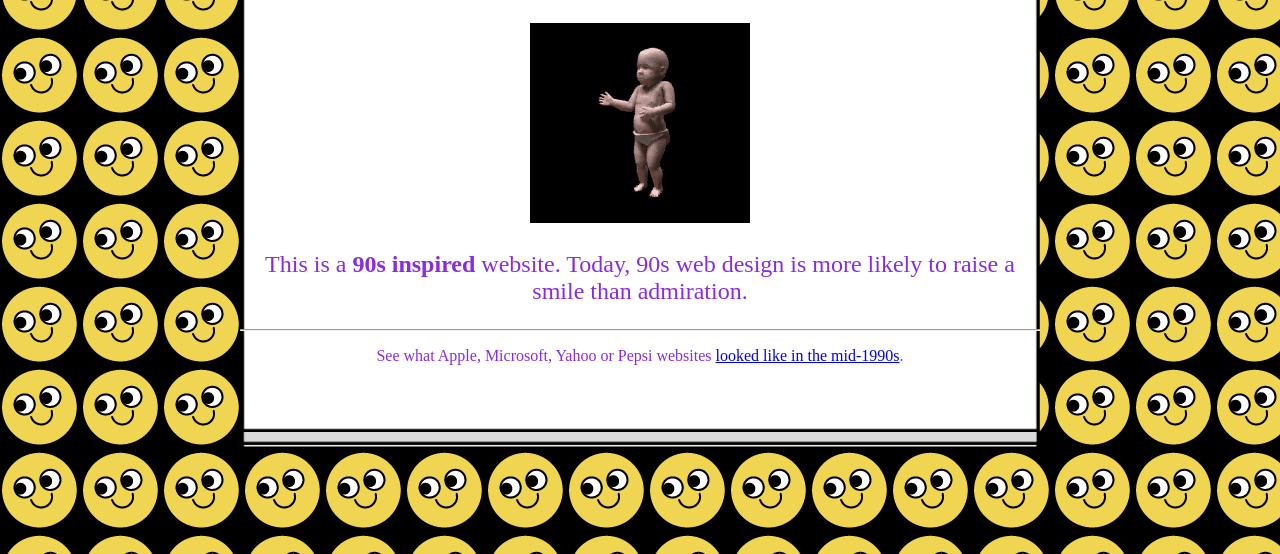
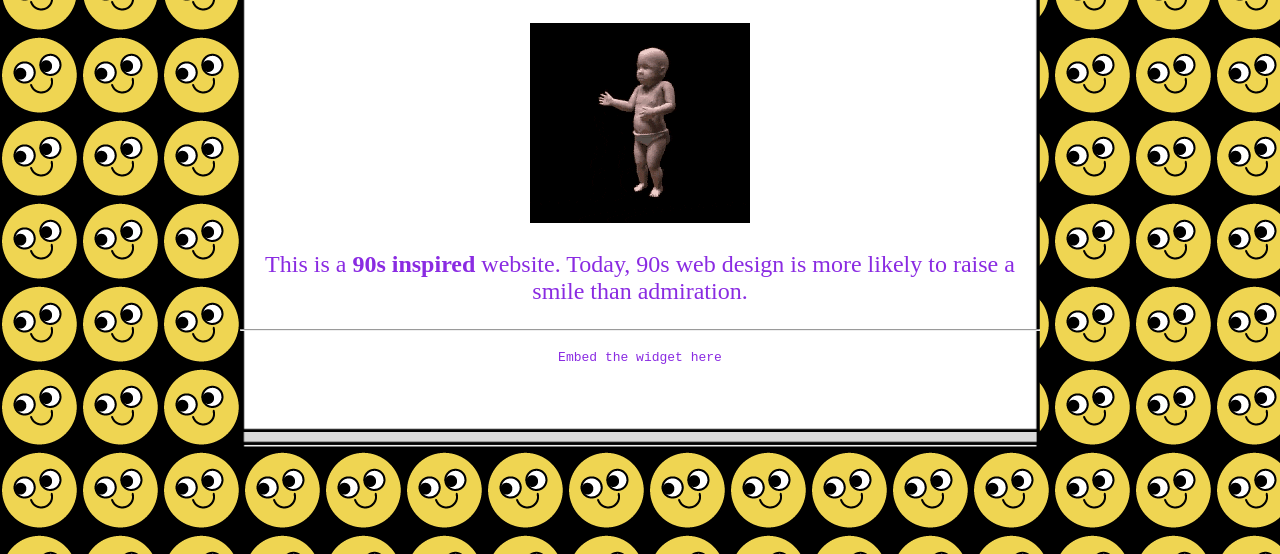
Before and after one commit to stockora/welcome-to-1995, a plain HTML site: page index.html in a window 1280 px wide. Shown: the part 297-851 px from the top of the page. Drawn offline with Linux system fonts and the light colour scheme.

Commit message:
Update index.html

```diff
--- a/index.html
+++ b/index.html
@@ -21,9 +21,8 @@
         more likely to raise a smile than admiration.
       </p>
       <hr />
-      <p>
-        See what Apple, Microsoft, Yahoo or Pepsi websites
-        <a href="https://www.webdesignmuseum.org/exhibitions/web-design-in-the-90s">looked like in the mid-1990s</a>.
+      <p style="text-align:center;">
+        <code>Embed the widget here</code>
       </p>
     </main>
   </div>
```
